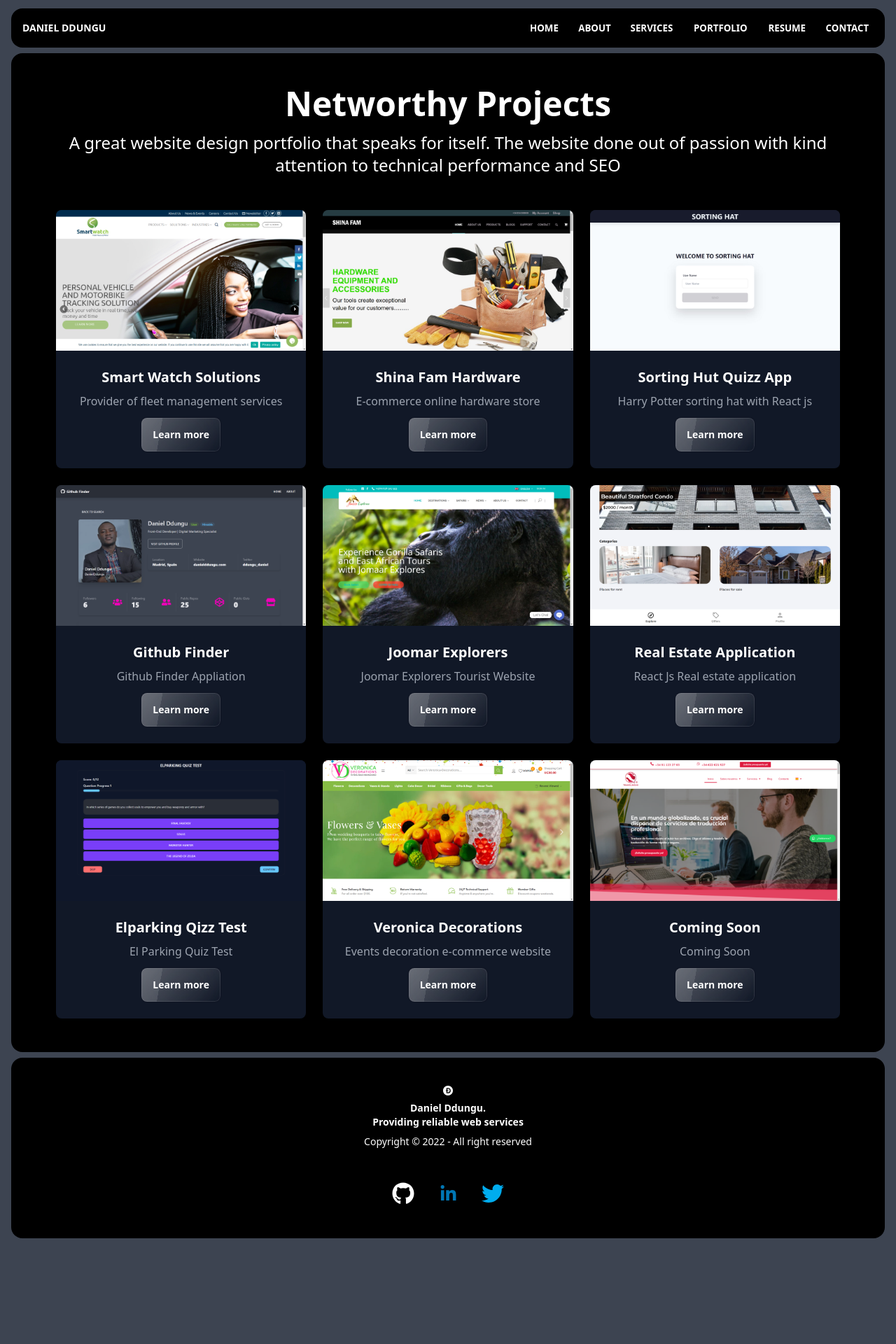
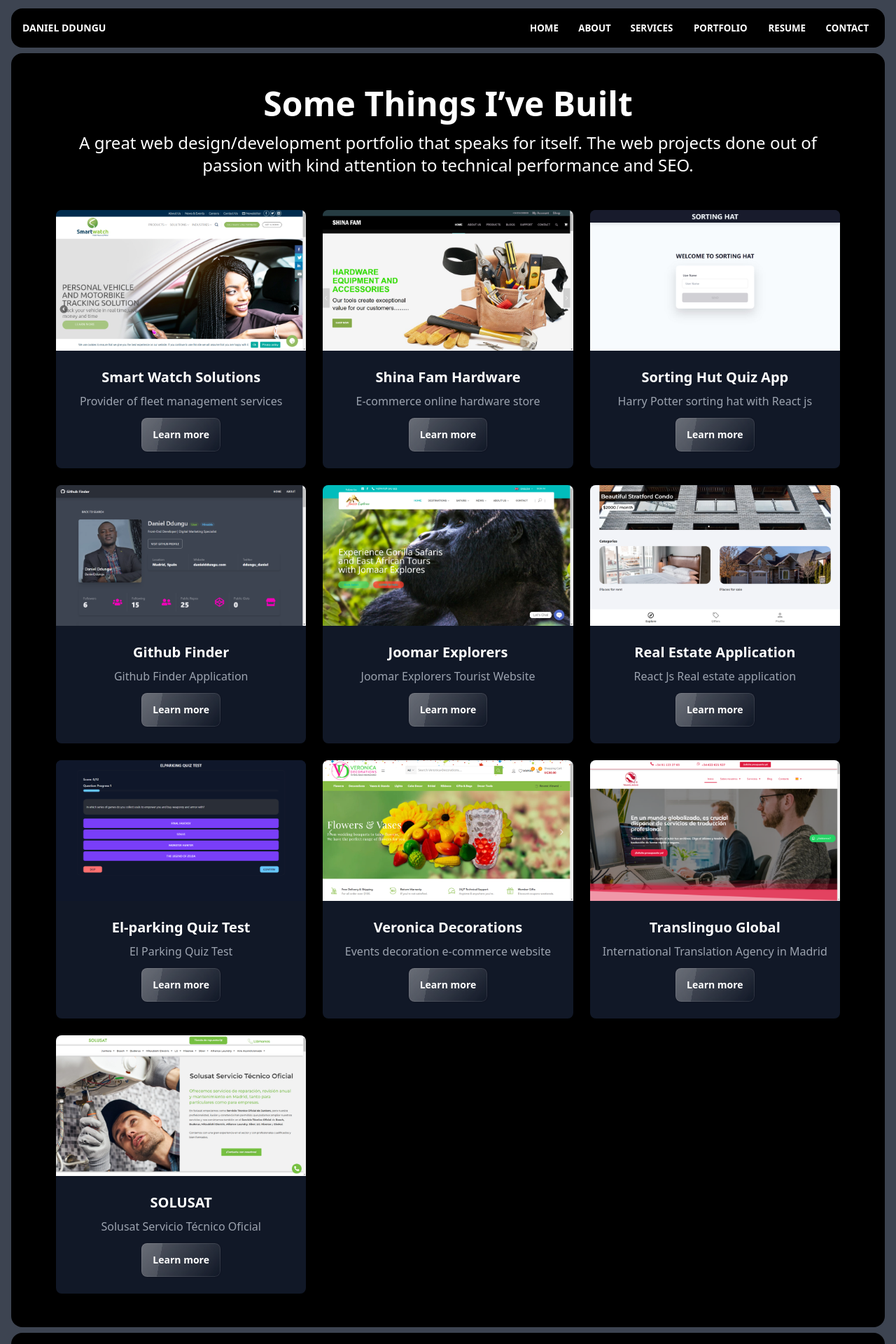
Before and after one commit to DanielDdungu/danielddungu2, a React (Create React App) app: page /portfolio in a window 1280 px wide. Shown: the top 1920 px of the page at 70% size. Before the commit the page ends 1769 px from the top, so only its background shows below. Built offline with nearby package versions, Linux system fonts and the light colour scheme.

Commit message:
Added a portifolio project

```diff
--- a/src/pages/Contact.jsx
+++ b/src/pages/Contact.jsx
@@ -53,7 +53,7 @@ function Contact() {
                                 <span>
                                     I'd love to hear from you. If you would like
                                     more information about working with me,
-                                    please fiil out the form with tthe detailed
+                                    please fill out the form with the detailed
                                     description of your project, and I will
                                     respond as soon as possible
                                 </span>
--- a/src/pages/Home.jsx
+++ b/src/pages/Home.jsx
@@ -44,9 +44,9 @@ const Home = () => {
                                 I'm Daniel
                             </h1>
                             <p className="mb-5 font-medium ... md:text-sm text-white text-justify">
-                                Welcome to my world of digital tranformation. I
+                                Welcome to my world of digital transformation. I
                                 am in this with my heart, not my ego’s, &nbsp; I
-                                want to tranform the world a little better.
+                                want to transform the world a little better.
                                 <br />
                             </p>
                             <p className="mb-5 font-bold ... text-white">
--- a/src/pages/Portfolio.jsx
+++ b/src/pages/Portfolio.jsx
@@ -3,10 +3,12 @@ import Quiz from "../components/layout/assets/projects/Quiz.webp";
 import Shina from "../components/layout/assets/projects/Shina.webp";
 import estate from "../components/layout/assets/projects/estate.webp";
 import Translinguo from "../components/layout/assets/projects/Translinguo.png";
+import SOLUSAT from "../components/layout/assets/projects/SOLUSAT.png";
 import joomarexplolers from "../components/layout/assets/projects/joomarexplorers.jpg";
 import personalvehicle from "../components/layout/assets/projects/personalvehicle.jpg";
 import sorting from "../components/layout/assets/projects/sorting.jpg";
 import veronicadecorations from "../components/layout/assets/projects/veronicadecorations.jpg";
+
 import PageAnimation from "../components/layout/PageAnimation";
 
 import { Helmet } from "react-helmet-async";
@@ -29,18 +31,18 @@ function Portfolio() {
                 <div className="w-full bg-black rounded-box">
                     <section className="max-w-6xl mx-auto px-2 sm:px-6 lg:px-4 py-12 ">
                         <div className="text-center pb-12">
-                            <h2 className="text-base font-bold text-white md:text-2xl lg:text-5xl">
-                                Networthy Projects
-                            </h2>
+                            <h3 className="text-base font-bold text-white md:text-2xl lg:text-5xl">
+                                Some Things I’ve Built
+                            </h3>
                             <p className=" md:text-xl lg:text-2xl font-heading text-white mt-4">
-                                A great website design portfolio that speaks for
-                                itself. The website done out of passion with
-                                kind attention to technical performance and SEO
+                                A great web design/development portfolio that speaks for
+                                itself. The web projects done out of passion with
+                                kind attention to technical performance and SEO.
                             </p>
                         </div>
                         <div className="grid grid-cols-1 sm:grid-cols-2 md:grid-cols-2 lg:grid-cols-3 gap-6">
-                            {/**REAL EXTATE PROJECT */}
-                            <div className="w-full bg-gray-900 rounded-lg sahdow-lg overflow-hidden flex flex-col justify-center items-center">
+                            {/**REAL ESTATE PROJECT */}
+                            <div className="w-full bg-gray-900 rounded-lg shadow-lg overflow-hidden flex flex-col justify-center items-center">
                                 <div>
                                     <img
                                         className="object-center object-cover h-auto w-full"
@@ -55,7 +57,7 @@ function Portfolio() {
                                     <p className="text-base text-gray-400 font-normal ">
                                         Provider of fleet management services
                                     </p>
-                                    <button class="btn glass mt-3 normal-case">
+                                    <button className="btn glass mt-3 normal-case">
                                         <a
                                             href="https://smartwatchsolutions.com//"
                                             target="_blank"
@@ -67,7 +69,7 @@ function Portfolio() {
                                 </div>
                             </div>
                             {/**SHINA FAM APPLICATION */}
-                            <div className="w-full bg-gray-900 rounded-lg sahdow-lg overflow-hidden flex flex-col justify-center items-center">
+                            <div className="w-full bg-gray-900 rounded-lg shadow-lg overflow-hidden flex flex-col justify-center items-center">
                                 <div>
                                     <img
                                         className="object-center object-cover h-auto w-full"
@@ -82,9 +84,9 @@ function Portfolio() {
                                     <p className="text-base text-gray-400 font-normal">
                                         E-commerce online hardware store
                                     </p>
-                                    <button class="btn glass mt-3 normal-case">
+                                    <button className="btn glass mt-3 normal-case">
                                         <a
-                                            href="http://20667alumno3.com/"
+                                            href="https://20667alumno3.com/"
                                             target="_blank"
                                             rel="noreferrer"
                                         >
@@ -94,22 +96,22 @@ function Portfolio() {
                                 </div>
                             </div>
                             {/**QUIZ APPLICATION */}
-                            <div className="w-full bg-gray-900 rounded-lg sahdow-lg overflow-hidden flex flex-col justify-center items-center">
+                            <div className="w-full bg-gray-900 rounded-lg shadow-lg overflow-hidden flex flex-col justify-center items-center">
                                 <div>
                                     <img
                                         className="object-center object-cover h-auto w-full"
                                         src={sorting}
-                                        alt="projet"
+                                        alt="project"
                                     />
                                 </div>
                                 <div className="text-center py-8 sm:py-6">
                                     <p className="text-xl text-white font-bold mb-2">
-                                        Sorting Hut Quizz App
+                                        Sorting Hut Quiz App
                                     </p>
                                     <p className="text-base text-gray-400 font-normal">
                                         Harry Potter sorting hat with React js
                                     </p>
-                                    <button class="btn glass mt-3 normal-case">
+                                    <button className="btn glass mt-3 normal-case">
                                         <a
                                             href="https://sorting-hat-application.vercel.app/"
                                             target="_blank"
@@ -121,7 +123,7 @@ function Portfolio() {
                                 </div>
                             </div>
                             {/**GITHUB FINDER */}
-                            <div className="w-full bg-gray-900 rounded-lg sahdow-lg overflow-hidden flex flex-col justify-center items-center">
+                            <div className="w-full bg-gray-900 rounded-lg shadow-lg overflow-hidden flex flex-col justify-center items-center">
                                 <div>
                                     <img
                                         className="object-center object-cover h-auto w-full"
@@ -134,9 +136,9 @@ function Portfolio() {
                                         Github Finder
                                     </p>
                                     <p className="text-base text-gray-400 font-normal">
-                                        Github Finder Appliation
+                                        Github Finder Application
                                     </p>
-                                    <button class="btn glass mt-3 normal-case">
+                                    <button className="btn glass mt-3 normal-case">
                                         <a
                                             href="https://github-finder-mauve.vercel.app/"
                                             target="_blank"
@@ -148,7 +150,7 @@ function Portfolio() {
                                 </div>
                             </div>
                             {/**COMING SOON */}
-                            <div className="w-full bg-gray-900 rounded-lg sahdow-lg overflow-hidden flex flex-col justify-center items-center">
+                            <div className="w-full bg-gray-900 rounded-lg shadow-lg overflow-hidden flex flex-col justify-center items-center">
                                 <div>
                                     <img
                                         className="object-center object-cover h-auto w-full"
@@ -163,7 +165,7 @@ function Portfolio() {
                                     <p className="text-base text-gray-400 font-normal">
                                         Joomar Explorers Tourist Website
                                     </p>
-                                    <button class="btn glass mt-3 normal-case">
+                                    <button className="btn glass mt-3 normal-case">
                                         <a
                                             href="https://www.jomaarexplores.com/"
                                             target="_blank"
@@ -175,7 +177,7 @@ function Portfolio() {
                                 </div>
                             </div>
                             {/**COMING SOON */}
-                            <div className="w-full bg-gray-900 rounded-lg sahdow-lg overflow-hidden flex flex-col justify-center items-center">
+                            <div className="w-full bg-gray-900 rounded-lg shadow-lg overflow-hidden flex flex-col justify-center items-center">
                                 <div>
                                     <img
                                         className="object-center object-cover h-auto w-full"
@@ -190,9 +192,9 @@ function Portfolio() {
                                     <p className="text-base text-gray-400 font-normal">
                                         React Js Real estate application
                                     </p>
-                                    <button class="btn glass mt-3 normal-case">
+                                    <button className="btn glass mt-3 normal-case">
                                         <a
-                                            href="https://smartwatchsolutions.com//"
+                                            href="#"
                                             target="_blank"
                                             rel="noreferrer"
                                         >
@@ -201,7 +203,7 @@ function Portfolio() {
                                     </button>
                                 </div>
                             </div>
-                            <div className="w-full bg-gray-900 rounded-lg sahdow-lg overflow-hidden flex flex-col justify-center items-center">
+                            <div className="w-full bg-gray-900 rounded-lg shadow-lg overflow-hidden flex flex-col justify-center items-center">
                                 <div>
                                     <img
                                         className="object-center object-cover h-auto w-full"
@@ -211,12 +213,12 @@ function Portfolio() {
                                 </div>
                                 <div className="text-center py-8 sm:py-6">
                                     <p className="text-xl text-white font-bold mb-2">
-                                        Elparking Qizz Test
+                                        El-parking Quiz Test
                                     </p>
                                     <p className="text-base text-gray-400 font-normal">
                                         El Parking Quiz Test
                                     </p>
-                                    <button class="btn glass mt-3 normal-case">
+                                    <button className="btn glass mt-3 normal-case">
                                         <a
                                             href="https://smartwatchsolutions.com//"
                                             target="_blank"
@@ -228,7 +230,7 @@ function Portfolio() {
                                 </div>
                             </div>
                             {/**COMING SOON */}
-                            <div className="w-full bg-gray-900 rounded-lg sahdow-lg overflow-hidden flex flex-col justify-center items-center">
+                            <div className="w-full bg-gray-900 rounded-lg shadow-lg overflow-hidden flex flex-col justify-center items-center">
                                 <div>
                                     <img
                                         className="object-center object-cover h-auto w-full"
@@ -243,7 +245,7 @@ function Portfolio() {
                                     <p className="text-base text-gray-400 font-normal">
                                         Events decoration e-commerce website
                                     </p>
-                                    <button class="btn glass mt-3 normal-case">
+                                    <button className="btn glass mt-3 normal-case">
                                         <a
                                             href="https://veronicadecorations.com/"
                                             target="_blank"
@@ -255,7 +257,7 @@ function Portfolio() {
                                 </div>
                             </div>
                             {/**COMING SOON */}
-                            <div className="w-full bg-gray-900 rounded-lg sahdow-lg overflow-hidden flex flex-col justify-center items-center">
+                            <div className="w-full bg-gray-900 rounded-lg shadow-lg overflow-hidden flex flex-col justify-center items-center">
                                 <div>
                                     <img
                                         className="object-center object-cover h-auto w-full"
@@ -265,14 +267,41 @@ function Portfolio() {
                                 </div>
                                 <div className="text-center py-8 sm:py-6">
                                     <p className="text-xl text-white font-bold mb-2">
-                                        Coming Soon
+                                       Translinguo Global
                                     </p>
                                     <p className="text-base text-gray-400 font-normal">
-                                        Coming Soon
+                                        International Translation Agency in Madrid
                                     </p>
-                                    <button class="btn glass mt-3 normal-case">
+                                    <button className="btn glass mt-3 normal-case">
                                         <a
-                                            href="https://smartwatchsolutions.com//"
+                                            href="https://translinguoglobal.com"
+                                            target="_blank"
+                                            rel="noreferrer"
+                                        >
+                                            Learn more
+                                        </a>
+                                    </button>
+                                </div>
+                            </div>
+
+                            <div className="w-full bg-gray-900 rounded-lg shadow-lg overflow-hidden flex flex-col justify-center items-center">
+                                <div>
+                                    <img
+                                        className="object-center object-cover h-auto w-full"
+                                        src={SOLUSAT}
+                                        alt="project"
+                                    />
+                                </div>
+                                <div className="text-center py-8 sm:py-6">
+                                    <p className="text-xl text-white font-bold mb-2">
+                                        SOLUSAT
+                                    </p>
+                                    <p className="text-base text-gray-400 font-normal">
+                                        Solusat Servicio Técnico Oficial
+                                    </p>
+                                    <button className="btn glass mt-3 normal-case">
+                                        <a
+                                            href="https://www.solusat.es/"
                                             target="_blank"
                                             rel="noreferrer"
                                         >
@@ -282,6 +311,7 @@ function Portfolio() {
                                 </div>
                             </div>
                         </div>
+                        {/**NEW SECTION FOR NEW PROJECTS*/}
                     </section>
                 </div>
             </PageAnimation>
```
